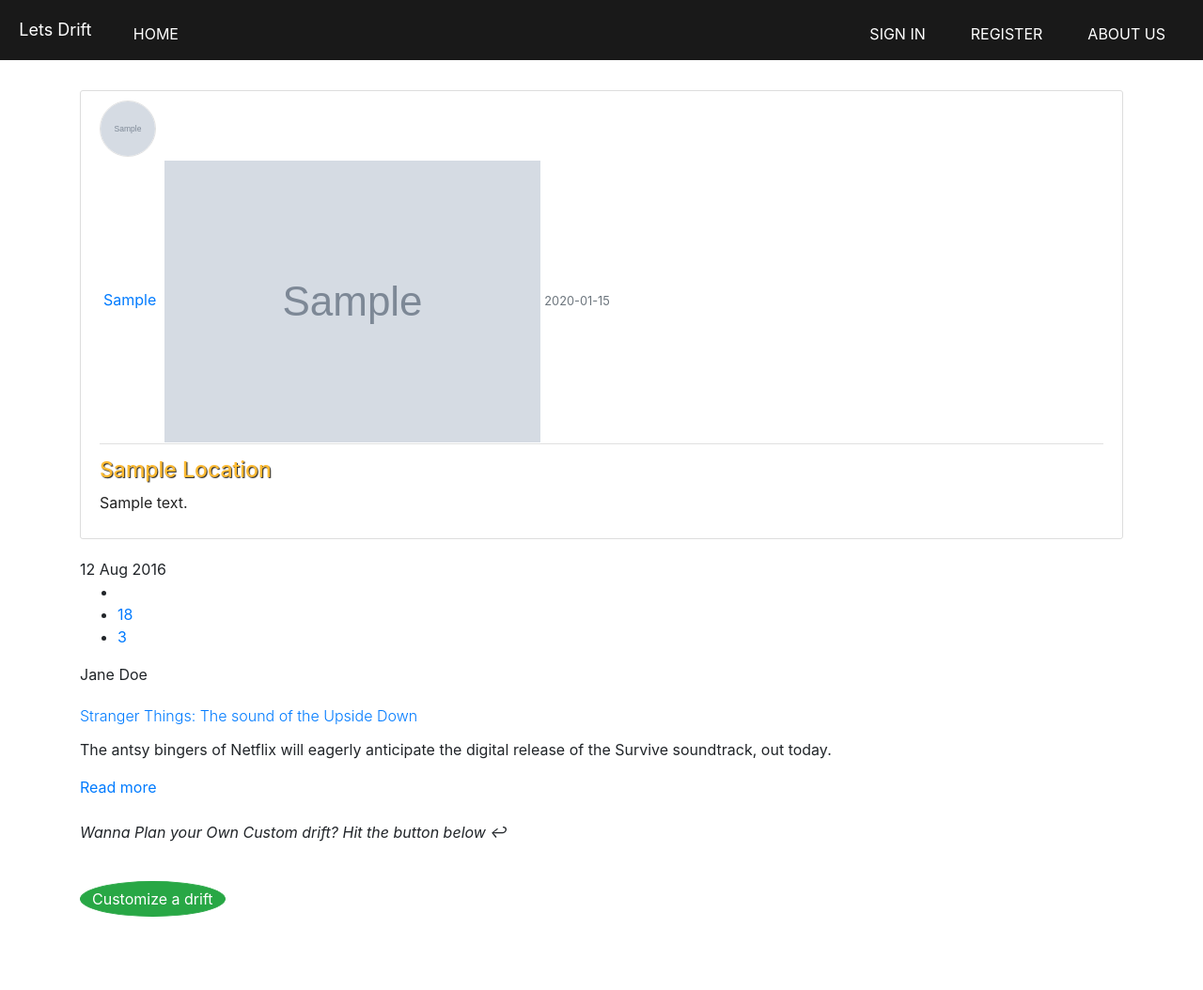
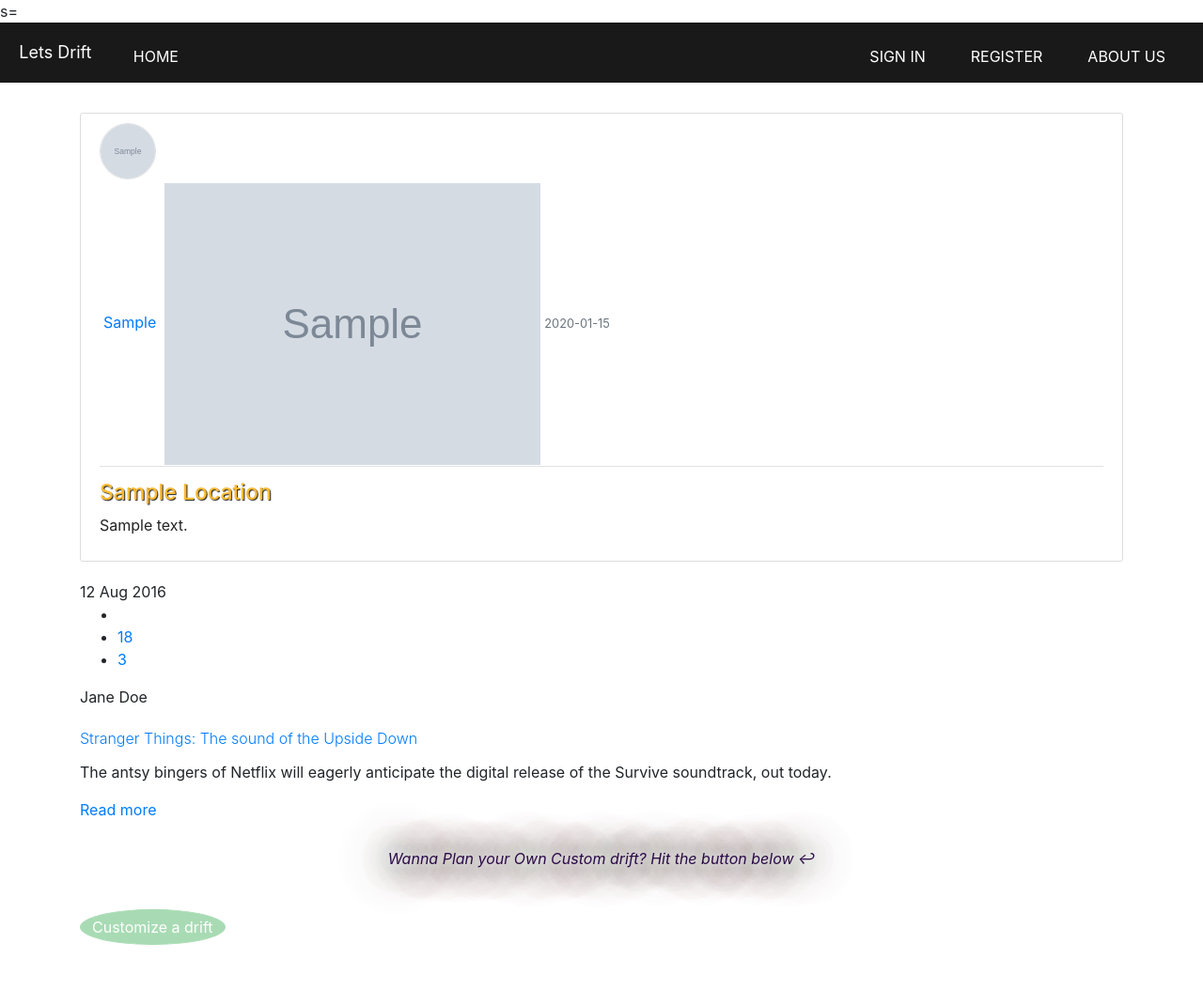
Before and after one commit to dan-jugz/Lets_Drift, a Python web app: template app/templates/home.html in a window 1280 px wide. Shown: the whole page at 94% size. Before the commit the page ends 976 px from the top, so only its background shows below. Run offline with Jinja, Linux system fonts and the light colour scheme; the template is opened without the code that fills it: most values are stand-ins (such as "Sample title", 1, 10 or a date in 2020); grey boxes marked "Sample" are stand-in pictures; some libraries are stand-ins or nearby versions.

Commit message:
styled blinker effect

```diff
--- a/app/templates/base.html
+++ b/app/templates/base.html
@@ -33,6 +33,68 @@
     <script src="https://stackpath.bootstrapcdn.com/bootstrap/4.3.1/js/bootstrap.min.js" integrity="sha384-JjSmVgyd0p3pXB1rRibZUAYoIIy6OrQ6VrjIEaFf/nJGzIxFDsf4x0xIM+B07jRM" crossorigin="anonymous"></script>
   </head>
   <body>
+    s=<style>
+         .blink {
+    -webkit-animation-name: blinker;
+    -webkit-animation-duration: 2s;
+    -webkit-animation-timing-function: linear;
+    -webkit-animation-iteration-count: infinite;
+
+    -moz-animation-name: blinker;
+    -moz-animation-duration: 1s;
+    -moz-animation-timing-function: linear;
+    -moz-animation-iteration-count: infinite;
+
+    animation-name: blinker;
+    animation-duration: 2s;
+    animation-timing-function: linear;
+    animation-iteration-count: infinite;
+}
+
+@-moz-keyframes blinker {
+    0% { opacity: 1.0; }
+    50% { opacity: 0.0; }
+    100% { opacity: 1.0; }
+}
+
+@-webkit-keyframes blinker {
+    0% { opacity: 1.0; }
+    50% { opacity: 0.0; }
+    100% { opacity: 1.0; }
+}
+
+@keyframes blinker {
+    0% { opacity: 1.0; }
+    50% { opacity: 0.0; }
+    100% { opacity: 1.0; }
+}
+/* glow */
+bod {
+  background-color: black;
+  font-family: cursive;
+}
+
+.glow  {
+  font-size: 20px;
+  color:rgb(42, 10, 71);
+  text-align: center;
+  -webkit-animation: glow 1s ease-in-out infinite alternate;
+  -moz-animation: glow 1s ease-in-out infinite alternate;
+  animation: glow 1s ease-in-out infinite alternate;
+}
+
+@-webkit-keyframes glow {
+  from {
+    text-shadow: 0 0 10px #fff, 0 0 20px #fff, 0 0 30px #18271f, 0 0 40px #143b25, 0 0 50px #19443b, 0 0 60px #117249, 0 0 70px #e60073;
+  }
+
+  to {
+    text-shadow: 0 0 10px #fff, 0 0 20px #fff, 0 0 30px #18271f, 0 0 40px #143b25, 0 0 50px #19443b, 0 0 60px #117249, 0 0 70px #e60073;
+  }
+}
+
+
+      </style>
 
     {% block navbar %} {% include 'navbar.html' %} {% endblock navbar %}
     <div class="container">
--- a/app/templates/home.html
+++ b/app/templates/home.html
@@ -54,8 +54,8 @@
     </div>
   </div>
 </div><br>
-<p style=" animation: blinker 0.6s linear infinite;" ><em> Wanna Plan your Own Custom drift? Hit the button below &#8617 </em></p><br>
-<button class="btn btn-success  " data-toggle='modal' data-target='#create_drift_modal' style="border-radius: 50%; animation: blinker 0.6s linear infinite;">Customize a drift</button>
+<p class="glow"><em> Wanna Plan your Own Custom drift? Hit the button below &#8617 </em></p><br>
+<button class="btn btn-success  " data-toggle='modal' data-target='#create_drift_modal' style="border-radius: 50%; animation: blinker 2s linear infinite;">Customize a drift</button>
 
 
 </div><br><br>
@@ -70,7 +70,6 @@
     <div class="modal-dialog" role="document">
       <div class="modal-content">
         <div class="modal-header">
-          <h5 class="modal-title">Create Custom Drift?</h5>
           <button type="button" class="close" data-dismiss="modal" aria-label="Close">
             <span aria-hidden="true">&times;</span>
           </button>
@@ -79,12 +78,12 @@
           {% if current_user.is_authenticated %}
           {{wtf.quick_form(form)}}
           {%else%}
-          <p>Login to create a custom drift</p>
+          <p class="glow">Login to create a custom drift</p>
           {% endif %}
 
         </div>
         <div class="modal-footer">
-          <button type="button" class="btn btn-secondary" data-dismiss="modal">Close</button>
+          <button type="button" class="btn btn-danger " data-dismiss="modal" style="animation: blinker 0.6s linear infinite;">Close</button>
         </div>
       </div>
     </div>
```
Also changed, not shown: app/templates/index.html (+7 -0 lines), app/static/images/kitale.jpeg (added).
